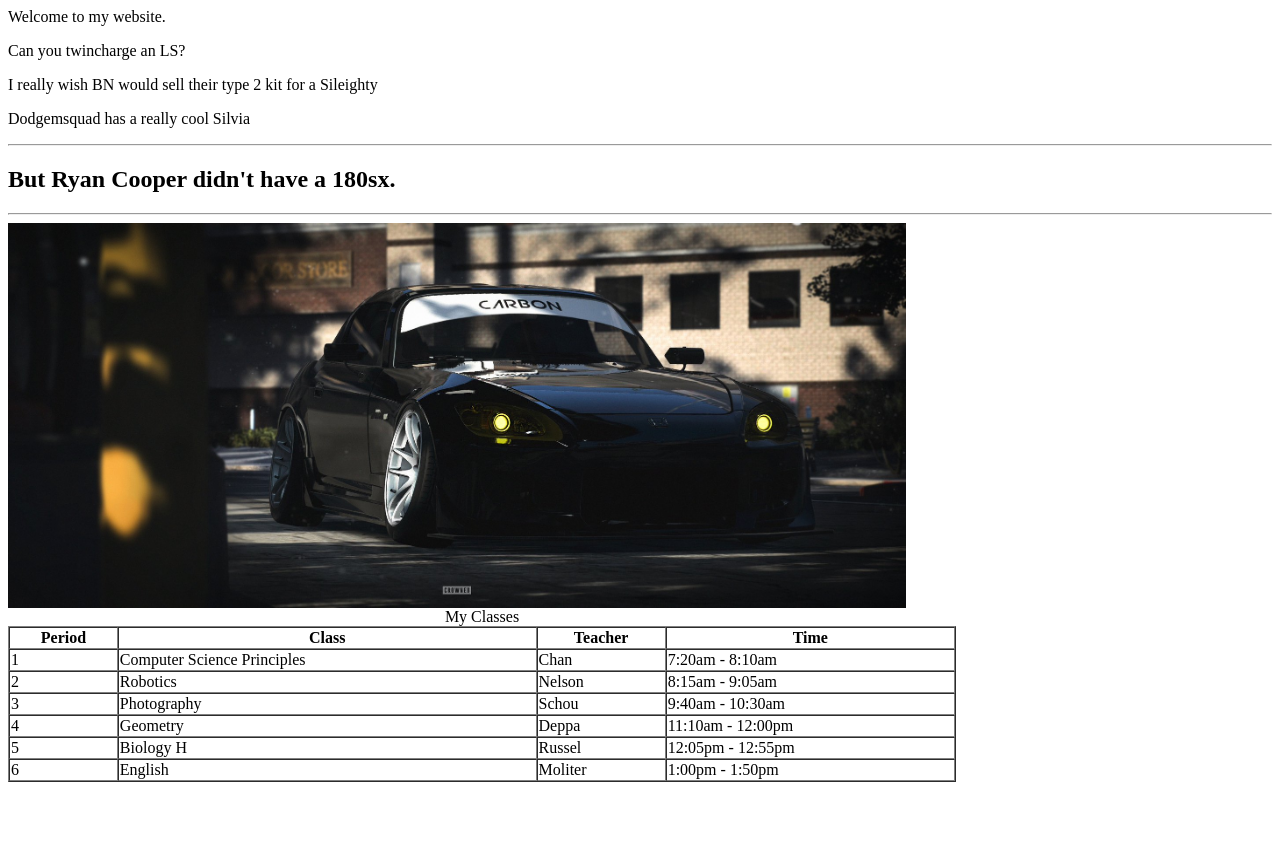
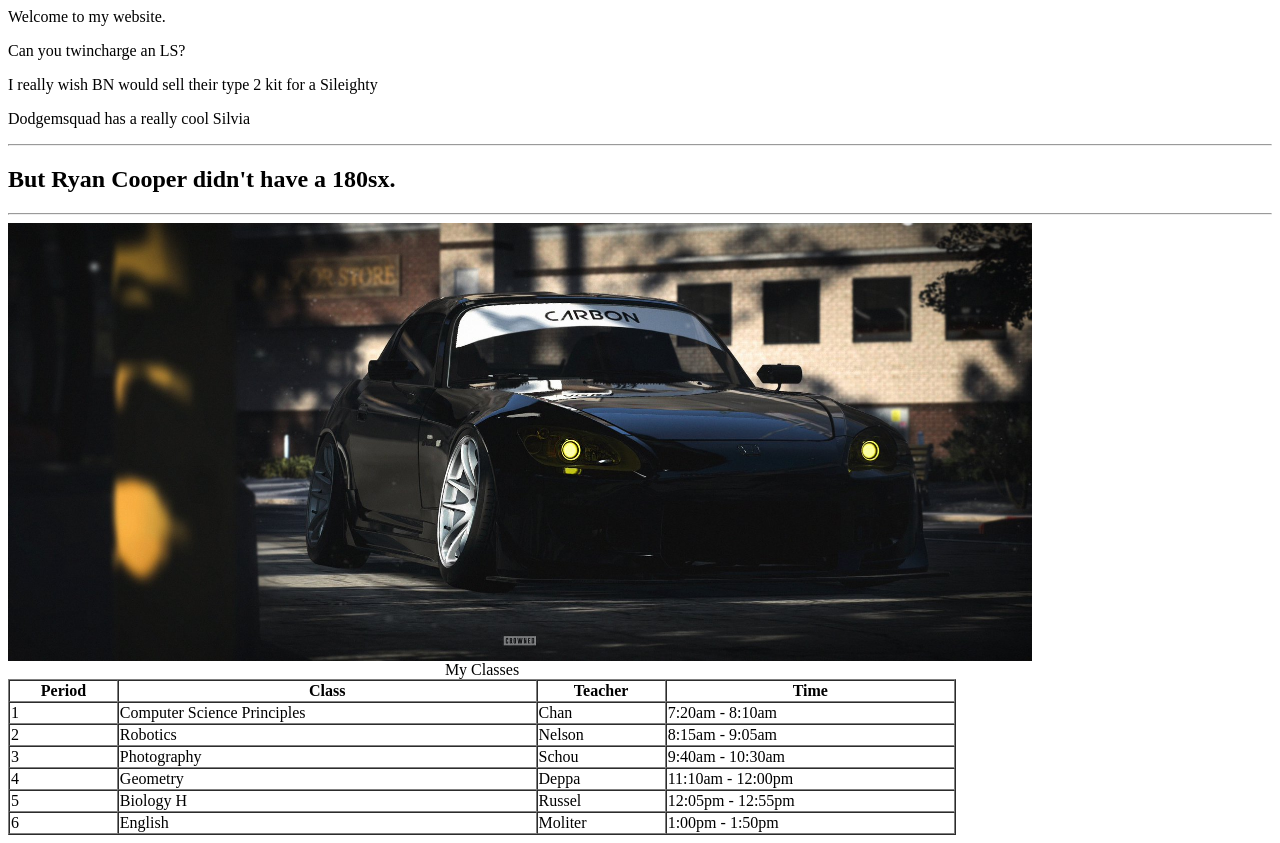
Before and after one commit to chungsyr000/GreatValue-Crowned, a plain HTML site: page index.html in a window 1280 px wide. Before the commit the page ends 800 px from the top, so only its background shows below. Drawn offline with Linux system fonts and the light colour scheme.

Commit message:
Update index.html

```diff
--- a/index.html
+++ b/index.html
@@ -8,8 +8,8 @@
     <h2>But Ryan Cooper didn't have a 180sx.</h2>
     <hr>
     <img src="f38a6c_d2609804fb394ffb820683479e832203_mv2.jpg"
-         width=898
-         height=385
+         width=1024
+         height=438
          >
     <audio autoplay>
     <source src="wryyy.mp3" type="audio/mpeg">
```
